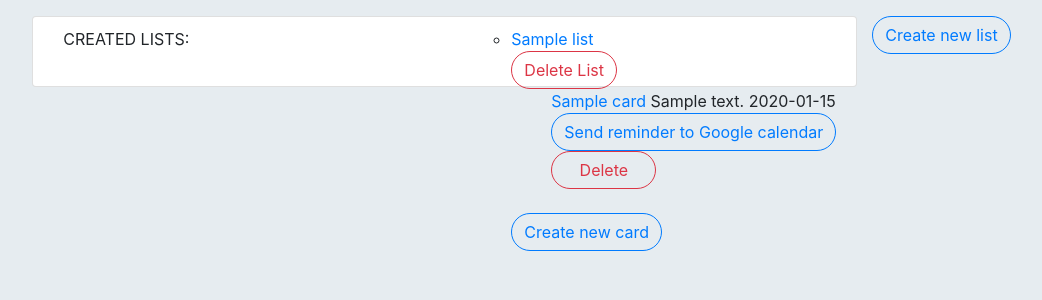
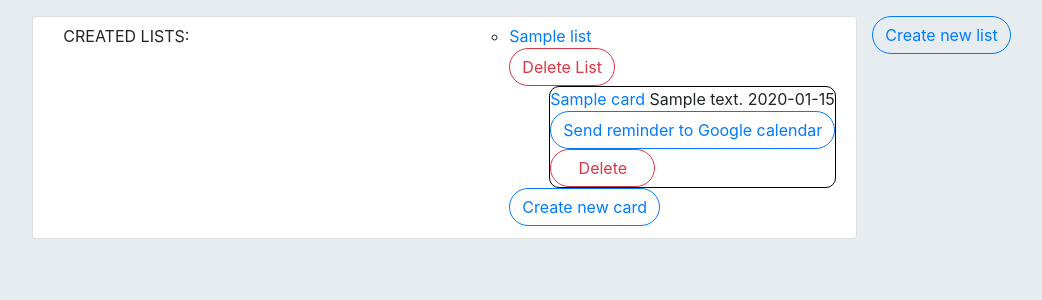
Before and after one commit to TudorStoian/Springboard-Capstone-1-Trello, a Flask app: template templates/board/show.html in a window 1280 px wide. Shown: the part 46-346 px from the top of the page, without its empty margins (126-1168 px from the left). Run offline with Flask 2, Linux system fonts and the light colour scheme; tables that the repository leaves empty hold one stand-in row (values such as "Sample post"); the template is opened without the code that fills it: values that come from a table or form of the project are taken from there, most other values are stand-ins (such as "Sample title", 1, 10 or a date in 2020); some libraries are stand-ins or nearby versions.

Commit message:
Creating more custom styling, in particular with setting up the page

```diff
--- a/static/stylesheets/style.css
+++ b/static/stylesheets/style.css
@@ -390,8 +390,6 @@
 #messages.no-hover .message-heading {
   display: flex;
   justify-content: space-between;
-  height: 47px;
-  margin-top: 3px;
 }
 
 #messages.no-hover .message-heading .btn {
@@ -444,3 +442,9 @@
   border: 1px solid orange;
   background-color: #fffffd;
 }
+
+/* ======================= Making the cards, lists and boards look good   */
+.card-message-box {
+  border: 1px solid black;
+  border-radius: 10px;
+}
--- a/templates/board/show.html
+++ b/templates/board/show.html
@@ -34,7 +34,7 @@
 
                   {% if card.is_part_of_list( list) %}
 
-                  <div>
+                  <div class = "card-message-box">
                     <a href="/user/{{user_id}}/board/{{board_id}}/list/{{list.id}}/card/{{card.id}}">{{card.name}}</a>
                     <a>{{card.content}}</a>
                     <a>{{card.date}}</a>
@@ -50,7 +50,6 @@
                           action="/user/{{user_id}}/board/{{board_id}}/list/{{list.id}}/card/{{card.id}}/delete">
                       <button class="btn btn-outline-danger">Delete</button>
                     </form>
-                    <br>
                   </div>
                   {% endif %}
 
```
